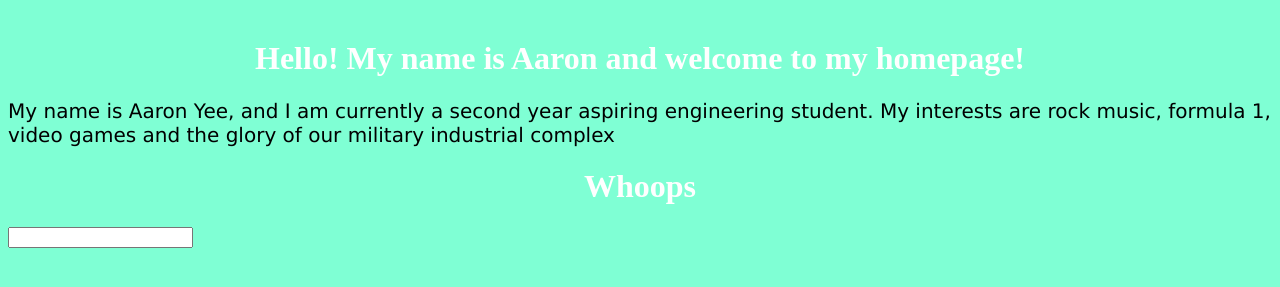
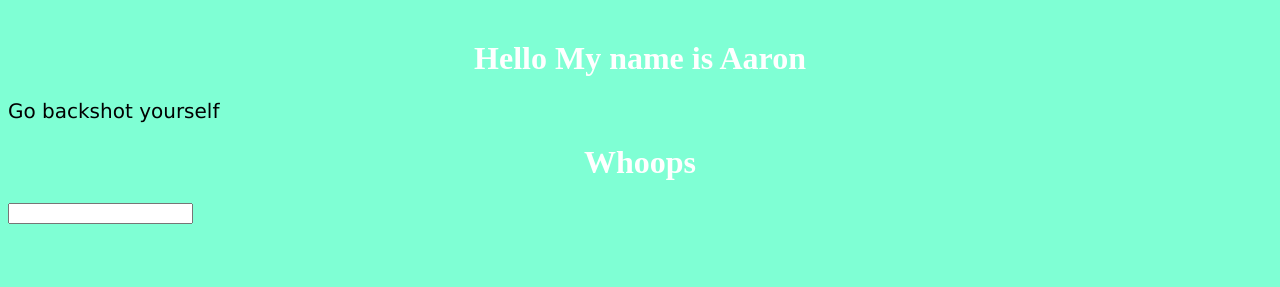
Before and after one commit to XtraBunger/XtraBunger.github.io, a plain HTML site: page HtmlPage.html in a window 1280 px wide. Shown: the part 311-598 px from the top of the page. Drawn offline with Linux system fonts and the light colour scheme.

Commit message:
Update HtmlPage.html

```diff
--- a/HtmlPage.html
+++ b/HtmlPage.html
@@ -14,8 +14,8 @@
         <img src="https://i.ibb.co/Wfn4dsH/bomber-lancer-performs-in-the-lauderdale-air-show-on-april-news-photo-1690239324.jpg" alt="Demolitions" border="0"><br /><br />
     </div>
     <!--This section is my basic intro, and will only contain text-->
-    <h1 id="intro">Hello! My name is Aaron and welcome to my homepage!</h1>
-    <p>My name is Aaron Yee, and I am currently a second year aspiring engineering student. My interests are rock music, formula 1, video games and the glory of our military industrial complex</p>
+    <h1 id="intro">Hello My name is Aaron</h1>
+    <p>Go backshot yourself</p>
 
     <form>
         <h1>Whoops</h1>
```
